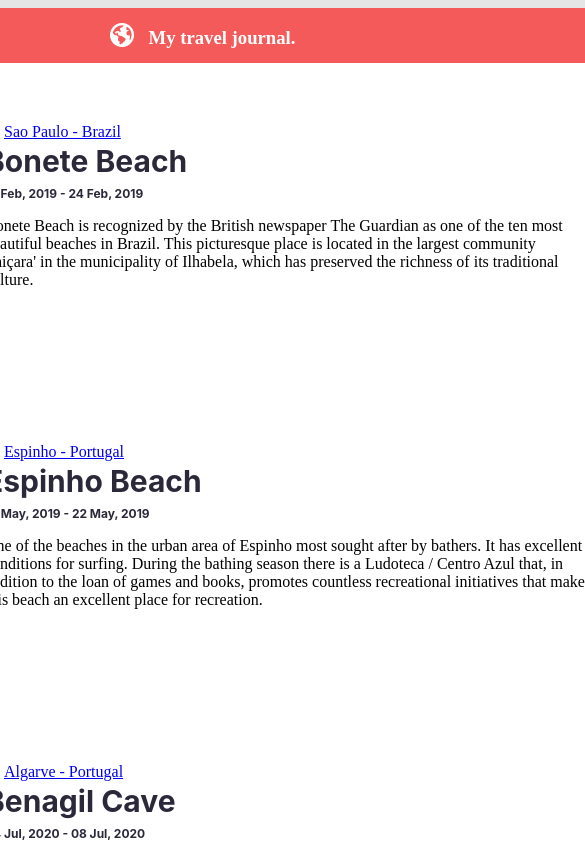
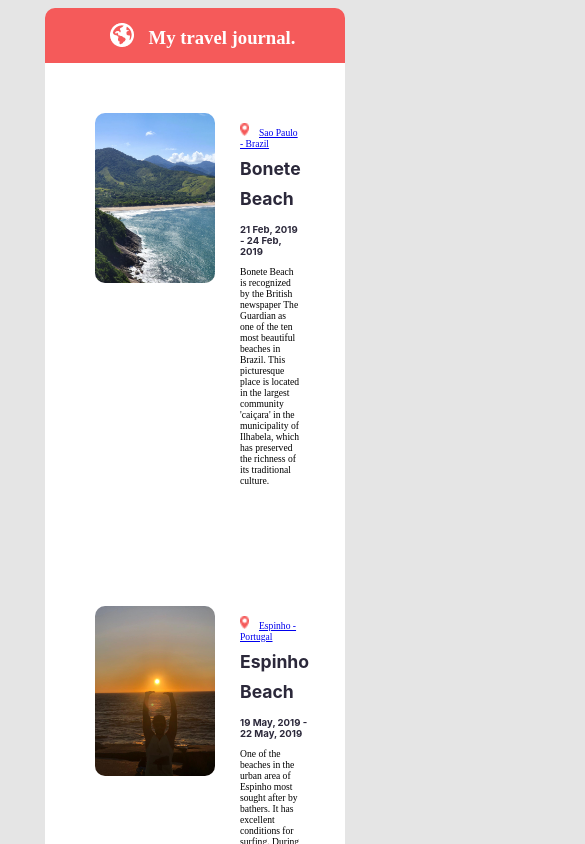
Before and after one commit to MichelPomerantzeff/traveljournal, a React (Create React App) app: page / in a window 390 px wide. Shown: the top 844 px of the page, 585 px wide, since content can reach past the window. Built offline with nearby package versions, Linux system fonts and the light colour scheme.

Commit message:
responsivity update

```diff
--- a/public/index.html
+++ b/public/index.html
@@ -10,34 +10,13 @@
       content="Web site created using create-react-app"
     />
     <link rel="apple-touch-icon" href="%PUBLIC_URL%/logo192.png" />
-    <!--
-      manifest.json provides metadata used when your web app is installed on a
-      user's mobile device or desktop. See https://developers.google.com/web/fundamentals/web-app-manifest/
-    -->
+
     <link rel="manifest" href="%PUBLIC_URL%/manifest.json" />
-    <!--
-      Notice the use of %PUBLIC_URL% in the tags above.
-      It will be replaced with the URL of the `public` folder during the build.
-      Only files inside the `public` folder can be referenced from the HTML.
 
-      Unlike "/favicon.ico" or "favicon.ico", "%PUBLIC_URL%/favicon.ico" will
-      work correctly both with client-side routing and a non-root public URL.
-      Learn how to configure a non-root public URL by running `npm run build`.
-    -->
-    <title>React App</title>
+    <title>Travel Journal</title>
   </head>
   <body>
-    <noscript>You need to enable JavaScript to run this app.</noscript>
     <div id="root"></div>
-    <!--
-      This HTML file is a template.
-      If you open it directly in the browser, you will see an empty page.
 
-      You can add webfonts, meta tags, or analytics to this file.
-      The build step will place the bundled scripts into the <body> tag.
-
-      To begin the development, run `npm start` or `yarn start`.
-      To create a production bundle, use `npm run build` or `yarn build`.
-    -->
   </body>
 </html>
--- a/src/components/Card.jsx
+++ b/src/components/Card.jsx
@@ -5,7 +5,7 @@ export default function Card(props) {
         <div className="container">
             <img alt="item" src={`images/${props.item.img}`} className="img" />
             <div className="info">
-                <div>
+                <div className="locationUrl">
                     <img alt="ping" src="images/ping.png" className="ping" />
                     <a href={props.item.googleMapsUrl}>{props.item.location}</a>
                 </div>
--- a/src/style.css
+++ b/src/style.css
@@ -69,3 +69,72 @@ body{
     font-size: 12px;
     color: #2B283A;
 }
+
+
+
+@media (max-width: 1000px) {
+
+    .header{
+        width: 500px;
+    }
+
+    .container{
+        width: 500px;
+    }
+
+    .img{
+        width: 150px;
+        height: 200px;
+    }
+
+    .locationUrl{
+        font-size: .8rem;
+    }
+
+    .info{
+        font-size: .8rem;
+    }
+
+    .title{
+        font-size: 1.6rem;
+    }
+
+    .date{
+        font-size: .8rem;
+    }
+
+}
+
+
+@media (max-width: 600px) {
+
+    .header{
+        width: 300px;
+    }
+
+    .container{
+        width: 300px;
+    }
+
+    .img{
+        width: 120px;
+        height: 170px;
+    }
+
+    .locationUrl{
+        font-size: .6rem;
+    }
+
+    .info{
+        font-size: .6rem;
+    }
+
+    .title{
+        font-size: 1.1rem;
+    }
+
+    .date{
+        font-size: .6rem;
+    }
+
+}
```
